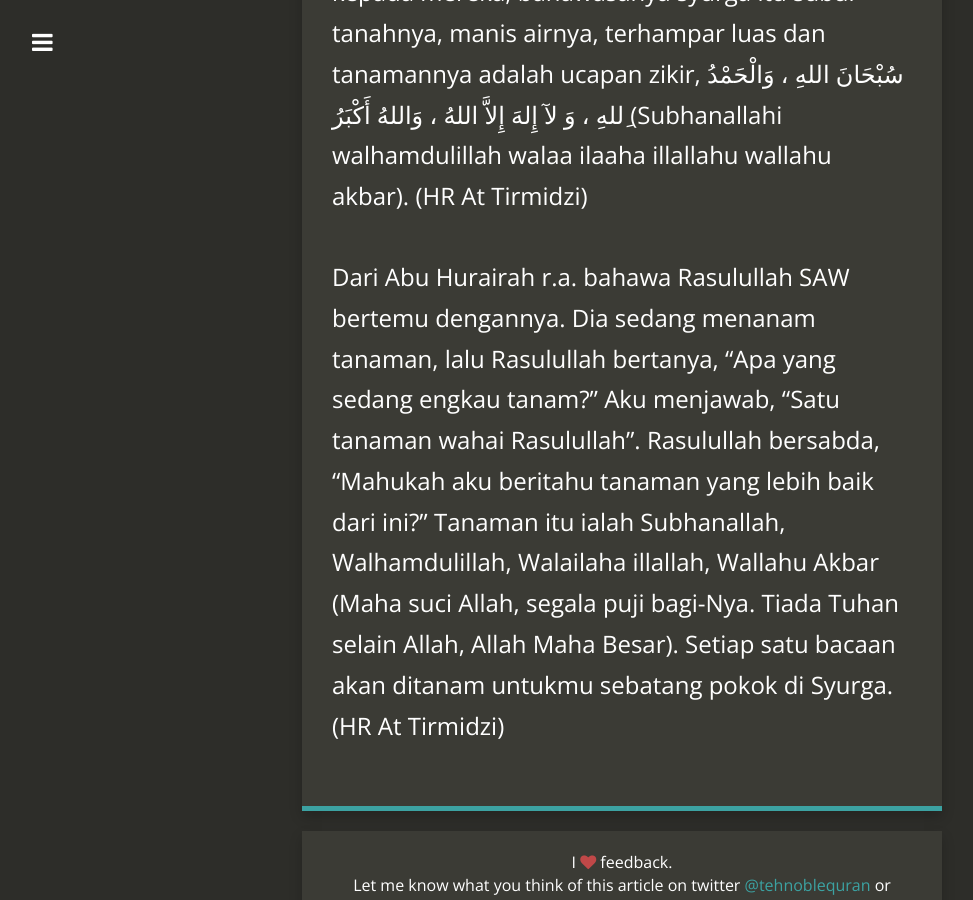
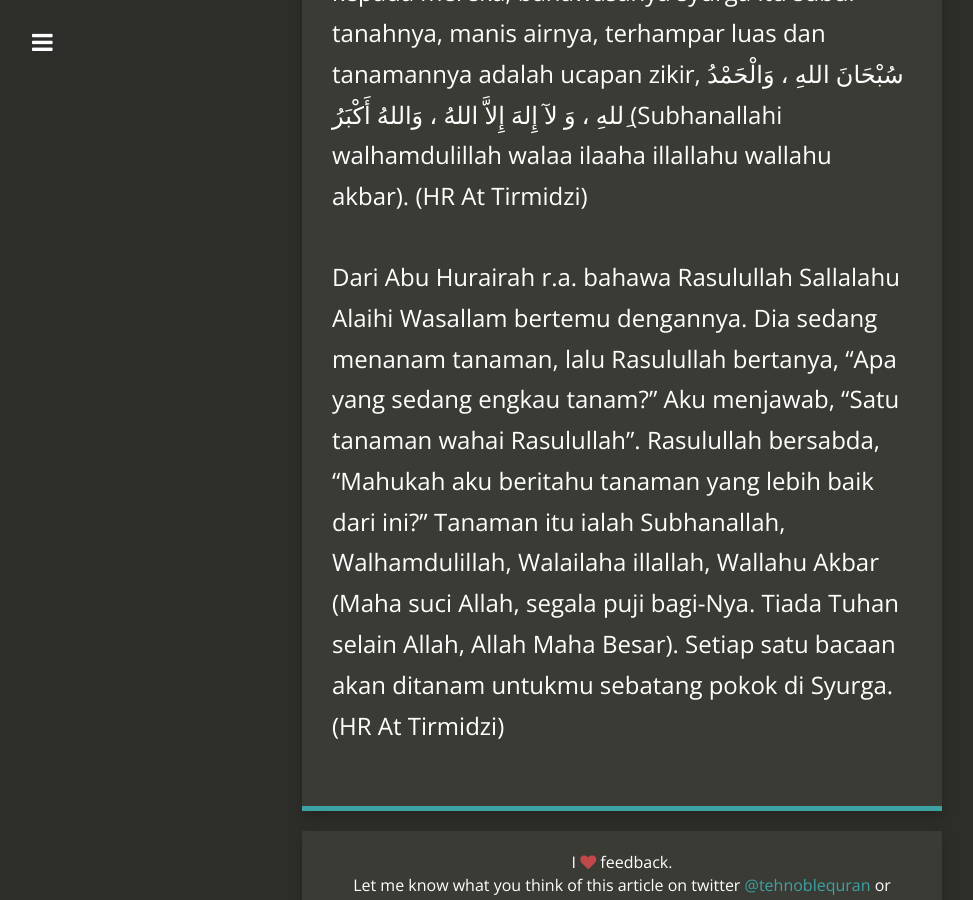
Before and after one commit to kedamaian/swsyafiq, a Jekyll site: the page built from _posts/2016-08-19-subhanallah-walhamdulillah-walailaha-illallah-wallahu-akbar.md, in a window 1280 px wide and 900 px high, scrolled down 910 px. Shown: the whole window, without its empty margins (18-991 px from the left). Built offline with Jekyll 4.4.1, drawn with Linux system fonts in a browser that asks for light colours; nearby versions of some CDN libraries; comment, search, counter and statistics services are not loaded.

Commit message:
Update 2016-08-19-subhanallah-walhamdulillah-walailaha-illallah-wallahu-akbar.md

```diff
--- a/_posts/2016-08-19-subhanallah-walhamdulillah-walailaha-illallah-wallahu-akbar.md
+++ b/_posts/2016-08-19-subhanallah-walhamdulillah-walailaha-illallah-wallahu-akbar.md
@@ -10,4 +10,4 @@ categories:
 
 Dari Ibnu Mas’ud رضي الله عنه, beliau berkata: Rasulullah صلى الله عليه وآله وسلم bersabda: “Saya bertemu dengan Nabi Ibrahim عليه السلام – ketika malam saya diisra’kan dan Baginda bersabda: Wahai Muhammad, sampaikanlah salam dari padaku kepada umatmu, dan beritahukanlah kepada mereka, bahawasanya syurga itu subur tanahnya, manis airnya, terhampar luas dan tanamannya adalah ucapan zikir, سُبْحَانَ اللهِ ، وَالْحَمْدُ ِللهِ ، وَ لآ إِلهَ إِلاَّ اللهُ ، وَاللهُ أَكْبَرُ (Subhanallahi walhamdulillah walaa ilaaha illallahu wallahu akbar). (HR At Tirmidzi)
 
-Dari Abu Hurairah r.a. bahawa Rasulullah SAW bertemu dengannya. Dia sedang menanam tanaman, lalu Rasulullah bertanya, "Apa yang sedang engkau tanam?" Aku menjawab, "Satu tanaman wahai Rasulullah". Rasulullah bersabda, "Mahukah aku beritahu tanaman yang lebih baik dari ini?" Tanaman itu ialah Subhanallah, Walhamdulillah, Walailaha illallah, Wallahu Akbar (Maha suci Allah, segala puji bagi-Nya. Tiada Tuhan selain Allah, Allah Maha Besar). Setiap satu bacaan akan ditanam untukmu sebatang pokok di Syurga. (HR At Tirmidzi)
+Dari Abu Hurairah r.a. bahawa Rasulullah Sallalahu Alaihi Wasallam bertemu dengannya. Dia sedang menanam tanaman, lalu Rasulullah bertanya, "Apa yang sedang engkau tanam?" Aku menjawab, "Satu tanaman wahai Rasulullah". Rasulullah bersabda, "Mahukah aku beritahu tanaman yang lebih baik dari ini?" Tanaman itu ialah Subhanallah, Walhamdulillah, Walailaha illallah, Wallahu Akbar (Maha suci Allah, segala puji bagi-Nya. Tiada Tuhan selain Allah, Allah Maha Besar). Setiap satu bacaan akan ditanam untukmu sebatang pokok di Syurga. (HR At Tirmidzi)
```
